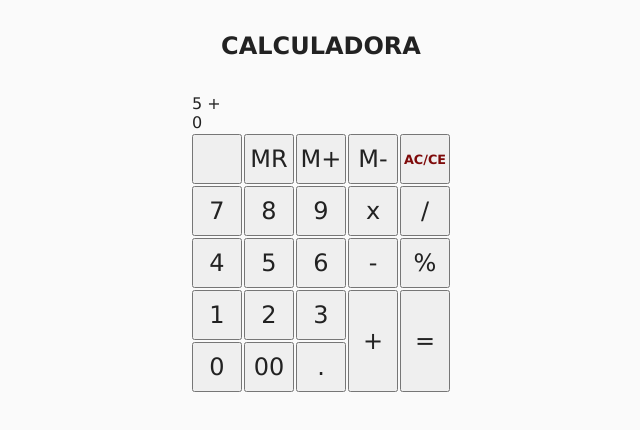
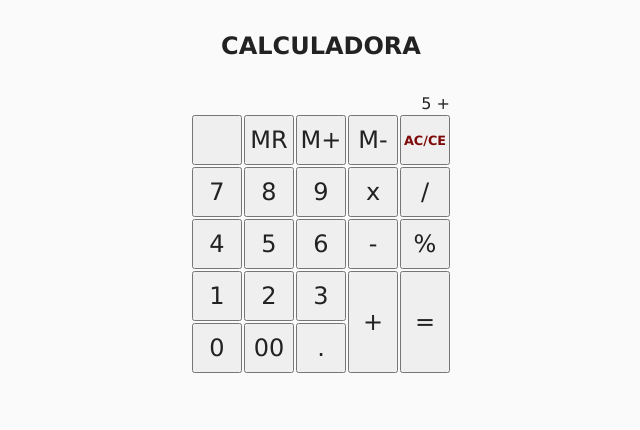
Before and after one commit to victinn09/calculadora_matematica, a plain HTML site: page index.html in a window 1280 px wide. Both pictures are taken after a click on the button 536 px from the left and 159 px from the top of the page. Shown: the whole page, without its empty margins (319-959 px from the left). Drawn offline with Linux system fonts and the light colour scheme.

Commit message:
aula 04-09

```diff
--- a/css/style.css
+++ b/css/style.css
@@ -44,6 +44,7 @@
     width: 50px;
     height: 50px;
     font-size: 1.5rem;
+    border-radius: 0.5;
 }
 
 #interface table button#bt-acce{
@@ -55,4 +56,9 @@
 #interface table #bt-plus,
 #interface table #bt-equal {
     height: 102px;
+
 }
+
+#painel {
+    text-align: end;
+}
--- a/js/scripts.js
+++ b/js/scripts.js
@@ -1,3 +1,12 @@
 $(document).ready(function() {
     alert();
-});
+var nr_c  = " ";
+
+    $('.bt_calc').click(function() {
+        var nr = $(this).text();
+
+        nr_c = nr_c.concat(nr);
+
+        $('#txt_display').text(nr_c)
+         });
+    });
```
